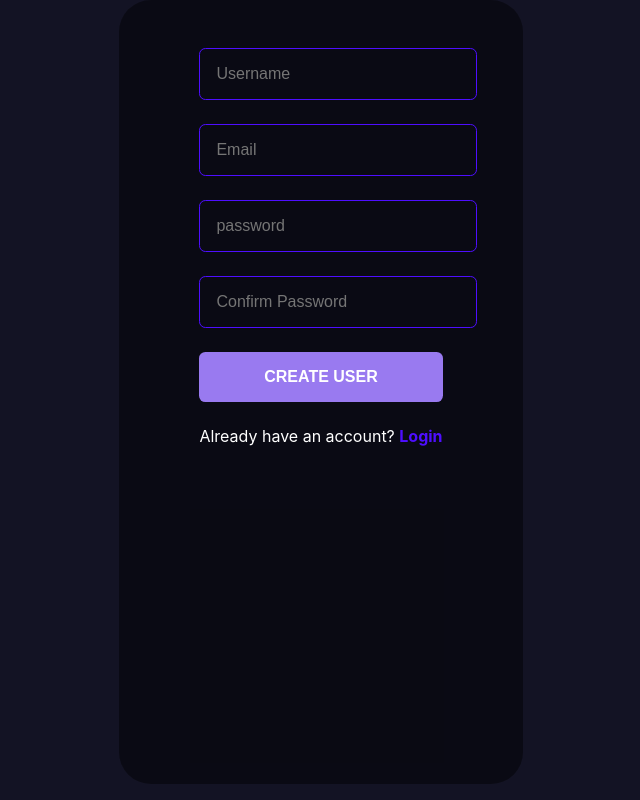
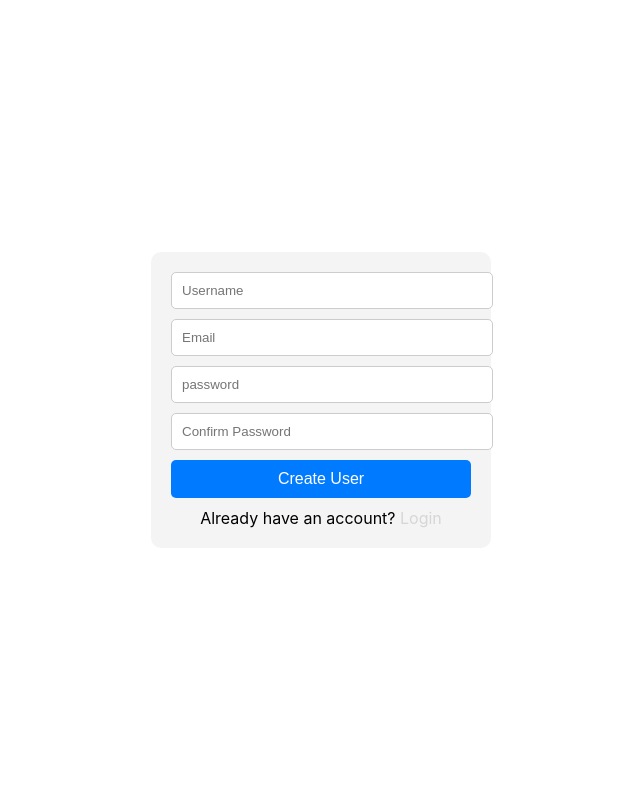
Before and after one commit to himanshu8987/frontend, a React (Create React App) app: page / in a window 1280 px wide. Shown: the whole page, without its empty margins (319-959 px from the left). Built offline with nearby package versions, Linux system fonts and the light colour scheme.

Commit message:
all changes

```diff
--- a/src/component/Login/Login.css
+++ b/src/component/Login/Login.css
@@ -1,83 +1,52 @@
 .form-container {
+    display: flex;
+    justify-content: center;
+    align-items: center;
     height: 100vh;
-    width: 100vw;
-    display: flex;
-    flex-direction: column;
-    justify-content: center;
-    gap: 1rem;
-    align-items: center;
-    background-color: #131324;
   }
 
   .form {
-    display: flex;
-    height: 90vh;
-    flex-direction: column;
-    gap: 1.5rem;
-    background-color: #00000075;
-    border-radius: 2rem;
-    padding: 3rem 5rem;
+    width: 300px;
+    padding: 20px;
+    background-color: #f4f4f4;
+    border-radius: 10px;
   }
 
-.form input {
-    background-color: transparent;
-    padding: 1rem;
-    border: 0.1rem solid #4e0eff;
-    border-radius: 0.4rem;
-    color: white;
+  input {
     width: 100%;
-    font-size: 1rem;
-
-    &:focus {
-        border: 0.1rem solid #997af0;
-        outline: none;
-    }
+    padding: 10px;
+    margin-bottom: 10px;
+    border: 1px solid #ccc;
+    border-radius: 5px;
   }
 
-.submit {
-    width: 20vh;
+  button {
+    width: 100%;
+    padding: 10px;
+    background-color: #007bff;
+    border: none;
+    border-radius: 5px;
+    color: #fff;
+    font-size: 16px;
+    cursor: pointer;
+    transition: background-color 0.3s ease;
   }
 
-.edit {
-    width: 20vh;
-    background-color: #997af0;
-    color: white;
-    padding: 1rem 2rem;
-    border: none;
-    font-weight: bold;
-    cursor: pointer;
-    border-radius: 0.4rem;
-    font-size: 1rem;
-    text-transform: uppercase;
-
-    &:hover {
-        background-color: #4e0eff;
-    }
+  button:hover {
+    background-color: #0056b3;
   }
 
-.form button {
-    background-color: #997af0;
-    color: white;
-    padding: 1rem 2rem;
-    border: none;
-    font-weight: bold;
-    cursor: pointer;
-    border-radius: 0.4rem;
-    font-size: 1rem;
-    text-transform: uppercase;
-
-    &:hover {
-        background-color: #4e0eff;
-    }
+  span {
+    display: block;
+    text-align: center;
+    margin-top: 10px;
   }
 
-.form span {
-    color: white;
-
+  span a {
+    color: #d4d6d8;
+    text-decoration: none;
   }
 
-.form span a {
-    color: #4e0eff;
-    text-decoration: none;
-    font-weight: bold;
+  span a:hover {
+    text-decoration: underline;
   }
--- a/src/component/Login/Login.js
+++ b/src/component/Login/Login.js
@@ -1,10 +1,7 @@
 import React, { useEffect, useState } from "react";
 import { Link, useNavigate } from "react-router-dom";
 import "./Login.css";
-import { ToastContainer, toast } from "react-toastify";
-import "react-toastify/dist/ReactToastify.css";
 import axios from "axios";
-// import { loginRoute } from "../utils/APIRouter";
 
 function Login() {
   const navigate = useNavigate();
@@ -12,14 +9,6 @@ function Login() {
     username: "",
     password: "",
   });
-  const toastVariables = {
-    position: "bottom-right",
-    autoClose: 8000,
-    pauseOnHover: true,
-    draggable: true,
-    theme: "dark",
-  };
-
   useEffect(() => {
     if (localStorage.getItem("user")) {
       navigate("/");
@@ -29,7 +18,7 @@ function Login() {
   const handleValidation = () => {
     const { password, username } = value;
     if (password === "" || username === "") {
-      toast.error("Username and Password are required", toastVariables);
+      alert("Username and Password are required");
       return false;
     }
     return true;
@@ -84,7 +73,6 @@ function Login() {
             Don't have an account? <Link to="/">Register</Link>
           </span>
         </form>
-        <ToastContainer />
       </div>
     </>
   );
--- a/src/component/Profile/Profile.css
+++ b/src/component/Profile/Profile.css
@@ -1,103 +1,97 @@
 .form-container {
-    height: 100vh;
-    width: 100vw;
-    display: flex;
-    flex-direction: column;
-    justify-content: center;
-    gap: 1rem;
-    align-items: center;
-    background-color: #131324;
-}
-
-.name {
-    color: antiquewhite;
-}
-
-.form {
-    display: flex;
-    height: 90vh;
-    flex-direction: column;
-    gap: 1.5rem;
-    background-color: #00000075;
-    border-radius: 2rem;
-    padding: 3rem 5rem;
-}
-
-.form input {
-    background-color: transparent;
-    padding: 1rem;
-    border: 0.1rem solid #4e0eff;
-    border-radius: 0.4rem;
-    color: white;
-    width: 100%;
-    font-size: 1rem;
-}
-
-.form input:focus {
-    border: 0.1rem solid #997af0;
-    outline: none;
-}
-
-.form button {
-    background-color: #997af0;
-    color: white;
-    padding: 1rem 2rem;
-    border: none;
-    font-weight: bold;
-    cursor: pointer;
-    border-radius: 0.4rem;
-    font-size: 1rem;
-    text-transform: uppercase;
-}
-
-.form button:hover {
-    background-color: #4e0eff;
-}
-
-.form span {
-    color: white;
-}
-
-.form span a {
-    color: #4e0eff;
-    text-decoration: none;
-    font-weight: bold;
-}
-
-
-/* Modal */
-.modal {
     display: flex;
     justify-content: center;
     align-items: center;
+    height: 100vh;
+  }
+
+  .form {
+    width: 300px;
+    padding: 20px;
+    background-color: #f4f4f4;
+    border-radius: 10px;
+  }
+
+  input {
+    width: 100%;
+    padding: 10px;
+    margin-bottom: 10px;
+    border: 1px solid #ccc;
+    border-radius: 5px;
+  }
+
+  .button-container {
+    display: flex;
+    justify-content: space-between;
+    margin-top: 10px;
+  }
+
+  .submit,
+  .edit,
+  .logout {
+    width: 45%;
+    padding: 10px;
+    border: none;
+    border-radius: 5px;
+    color: #fff;
+    font-size: 16px;
+    cursor: pointer;
+  }
+
+  .submit {
+    background-color: #007bff;
+  }
+
+  .submit:hover {
+    background-color: #0056b3;
+  }
+
+  .edit {
+    background-color: #ffc107;
+  }
+
+  .edit:hover {
+    background-color: #e0a800;
+  }
+
+  .logout {
+    background-color: #dc3545;
+  }
+
+  .logout:hover {
+    background-color: #bd2130;
+  }
+
+  .modal {
     position: fixed;
+    z-index: 1;
+    left: 0;
     top: 0;
-    left: 0;
     width: 100%;
     height: 100%;
-    background-color: rgba(0, 0, 0, 0.5);
-}
+    overflow: auto;
+    background-color: rgba(0, 0, 0, 0.4);
+  }
 
-.modal-content {
-    width: 300px;
+  .modal-content {
     background-color: #fefefe;
+    margin: 15% auto;
     padding: 20px;
-    border-radius: 5px;
-}
+    border: 1px solid #888;
+    width: 80%;
+    border-radius: 10px;
+  }
 
-.close {
+  .close {
+    color: #aaa;
     float: right;
-    font-size: 20px;
+    font-size: 28px;
     font-weight: bold;
+  }
+
+  .close:hover,
+  .close:focus {
+    color: black;
+    text-decoration: none;
     cursor: pointer;
-}
-
-.close:hover {
-    color: #aaa;
-}
-
-.button-container {
-    display: flex;
-    justify-content:space-around;
-    margin-bottom: 10px;
-}
+  }
--- a/src/component/Profile/Profile.js
+++ b/src/component/Profile/Profile.js
@@ -23,17 +23,11 @@ function Profile() {
     setContact(event.target.value);
   };
 
-  const handleLogout = () => {
-    localStorage.removeItem("user");
-    navigate("/login");
-  };
-
   const handleSubmit = async (event) => {
     event.preventDefault();
     try {
       const { id } = JSON.parse(localStorage.getItem("user"));
       const response = await axios.put(`https://db-mysql.vercel.app/profile/${id}`, {
-      // const response = await axios.put(`http://localhost:8000/profile/${id}`, {
         age,
         dob,
         contact,
@@ -52,7 +46,6 @@ function Profile() {
       const { id } = JSON.parse(localStorage.getItem("user"));
       const response = await axios.put(
         `https://db-mysql.vercel.app/profile/${id}/edit`,
-        // `http://localhost:8000/profile/${id}/edit`,
         {
           age,
           dob,
@@ -109,9 +102,6 @@ function Profile() {
             EDIT
           </button>
         </div>
-        <button type="button" className="logout" onClick={handleLogout}>
-          Logout
-        </button>
       </form>
 
       {showModal && (
--- a/src/component/Register/Register.css
+++ b/src/component/Register/Register.css
@@ -1,59 +1,52 @@
-.form-container{
+.form-container {
+    display: flex;
+    justify-content: center;
+    align-items: center;
     height: 100vh;
-    width: 100vw;
-    display: flex;
-    flex-direction: column;
-    justify-content: center;
-    gap: 1rem;
-    align-items: center;
-    background-color: #131324;
   }
 
-.form{
-    display: flex;
-    height: 90vh;
-    flex-direction: column;
-    gap: 1.5rem;
-    background-color: #00000075;
-    border-radius: 2rem;
-    padding: 3rem 5rem;
+  .form {
+    width: 300px;
+    padding: 20px;
+    background-color: #f4f4f4;
+    border-radius: 10px;
   }
 
-.form input{
-    background-color: transparent;
-    padding: 1rem;
-    border: 0.1rem solid #4e0eff;
-    border-radius: 0.4rem;
-    color: white;
-    width:100%;
-    font-size: 1rem;
-    &:focus{
-        border: 0.1rem solid #997af0;
-        outline: none;
-    }
+  input {
+    width: 100%;
+    padding: 10px;
+    margin-bottom: 10px;
+    border: 1px solid #ccc;
+    border-radius: 5px;
   }
 
-.form button{
-    background-color: #997af0;
-    color: white;
-    padding: 1rem 2rem;
+  button {
+    width: 100%;
+    padding: 10px;
+    background-color: #007bff;
     border: none;
-    font-weight: bold;
+    border-radius: 5px;
+    color: #fff;
+    font-size: 16px;
     cursor: pointer;
-    border-radius: 0.4rem;
-    font-size: 1rem;
-    text-transform: uppercase;
-    &:hover{
-        background-color: #4e0eff;
-    }
+    transition: background-color 0.3s ease;
   }
 
-.form span{
-    color: white;
+  button:hover {
+    background-color: #0056b3;
+  }
 
+  span {
+    display: block;
+    text-align: center;
+    margin-top: 10px;
   }
-.form span a{
-    color: #4e0eff;
+
+  span a {
+    color: #007bff;
     text-decoration: none;
-    font-weight: bold;
   }
+
+  span a:hover {
+    text-decoration: underline;
+  }
--- a/src/component/Register/Register.js
+++ b/src/component/Register/Register.js
@@ -1,11 +1,8 @@
 import React, { useEffect, useState } from "react";
 import { Link, useNavigate } from "react-router-dom";
 import "./Register.css";
-import { ToastContainer, toast } from "react-toastify";
 import "react-toastify/dist/ReactToastify.css";
 import axios from "axios";
-// import { registerRoute } from "../utils/APIRouter";
-
 function Register() {
   const navigate = useNavigate();
   const [value, setvalue] = useState({
@@ -40,19 +37,16 @@ function Register() {
     const { password, conformpassword,username, email } = value;
     if (username=== "")
     {
-        toast.error("Username is required.", toastVeriable);
+      alert("Username is required.");
         return false;
     }
     else if (password !== conformpassword) {
-      toast.error(
-        "Password and confirm password should be the same.",
-        toastVeriable
-      );
+      alert("Password and confirm password should be the same.");
       return false;
     }
 
     else if (email === "") {
-      toast.error("Email is required.", toastVeriable);
+      alert("Email is required.");
       return false;
     }
     return true;
@@ -97,7 +91,6 @@ function Register() {
             Already have an account? <Link to="/login">Login</Link>
           </span>
         </form>
-        <ToastContainer />
       </div>
     </>
   );
```
Lines whose indentation alone changed are shown as unchanged.
